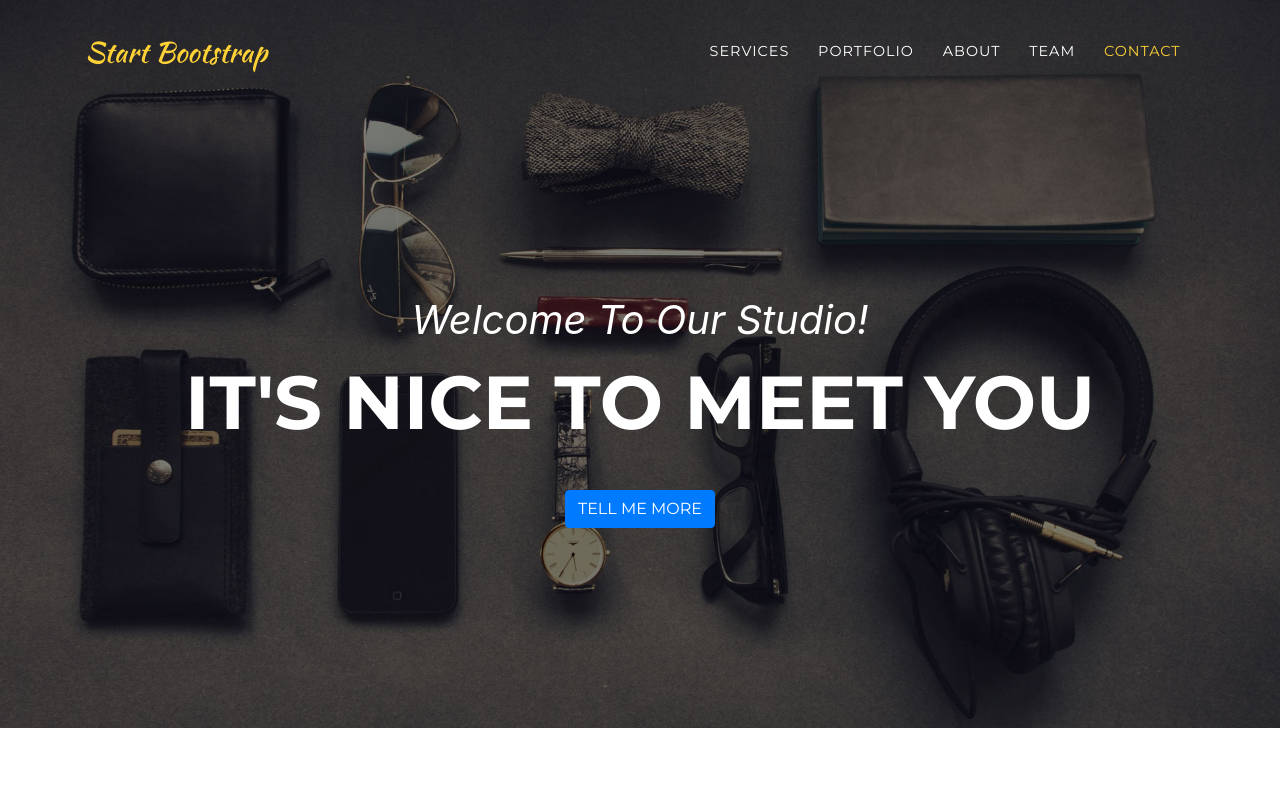
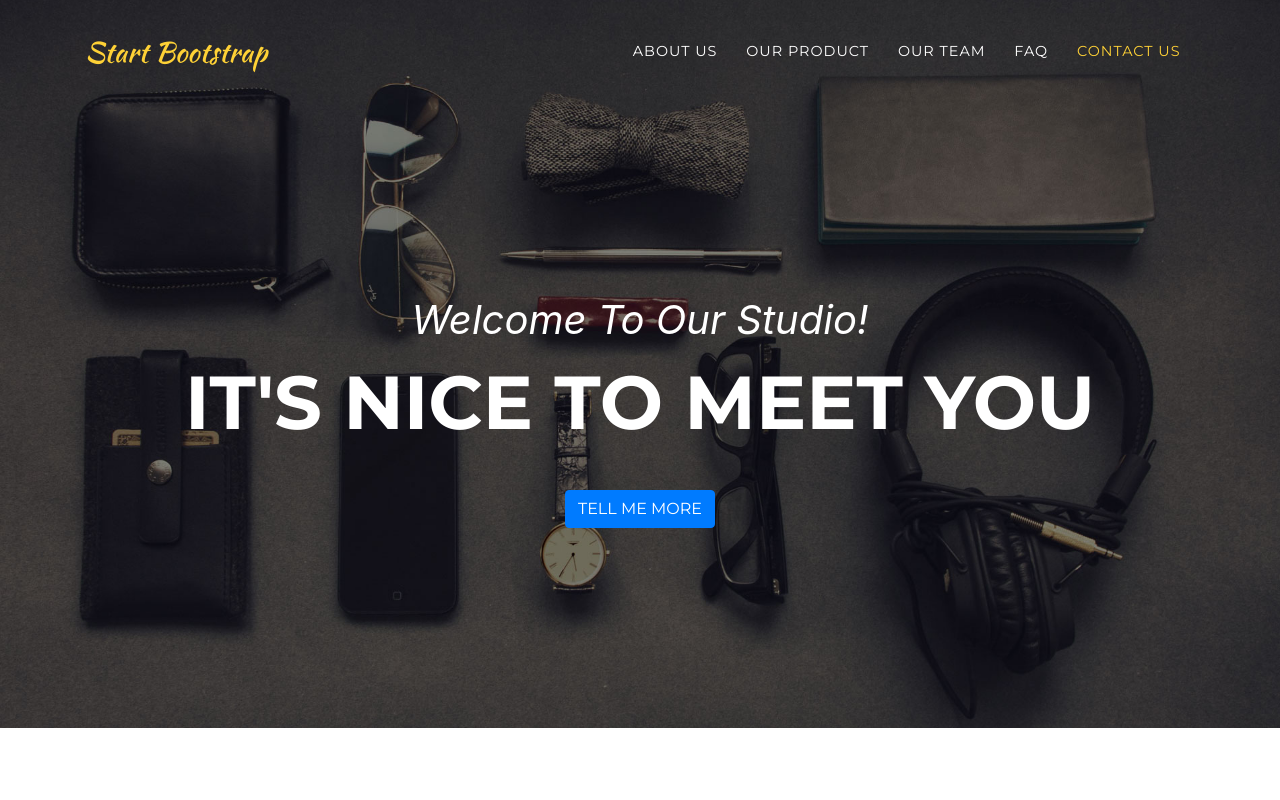
Before and after one commit to dennisamps/Horizons-2, a website with bundled scripts: page index.html in a window 1280 px wide. Shown: the top 800 px of the page. Built offline with nearby package versions, Linux system fonts and the light colour scheme; a web font is replaced by a local one.

Commit message:
Update index.html

```diff
--- a/index.html
+++ b/index.html
@@ -38,19 +38,19 @@
       <div class="collapse navbar-collapse" id="navbarResponsive">
         <ul class="navbar-nav text-uppercase ml-auto">
           <li class="nav-item">
-            <a class="nav-link js-scroll-trigger" href="#services">Services</a>
+            <a class="nav-link js-scroll-trigger" href="#services">ABOUT US</a>
           </li>
           <li class="nav-item">
-            <a class="nav-link js-scroll-trigger" href="#portfolio">Portfolio</a>
+            <a class="nav-link js-scroll-trigger" href="#portfolio">OUR PRODUCT</a>
           </li>
           <li class="nav-item">
-            <a class="nav-link js-scroll-trigger" href="#about">About</a>
+            <a class="nav-link js-scroll-trigger" href="#about">OUR TEAM</a>
           </li>
           <li class="nav-item">
-            <a class="nav-link js-scroll-trigger" href="#team">Team</a>
+            <a class="nav-link js-scroll-trigger" href="#team">FAQ</a>
           </li>
           <li class="nav-item">
-            <a class="nav-link js-scroll-trigger" href="#contact">Contact</a>
+            <a class="nav-link js-scroll-trigger" href="#contact">CONTACT US</a>
           </li>
         </ul>
       </div>
```
